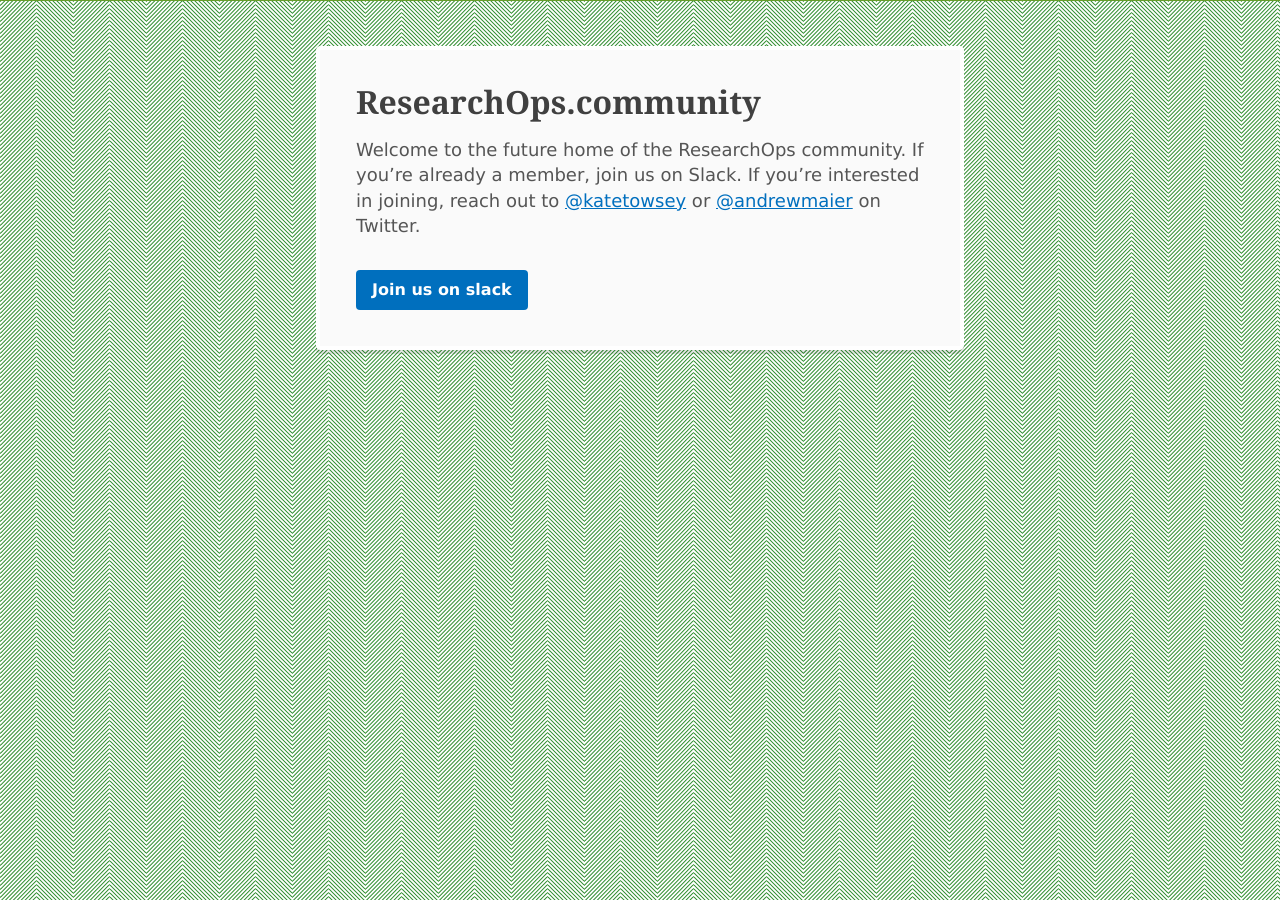
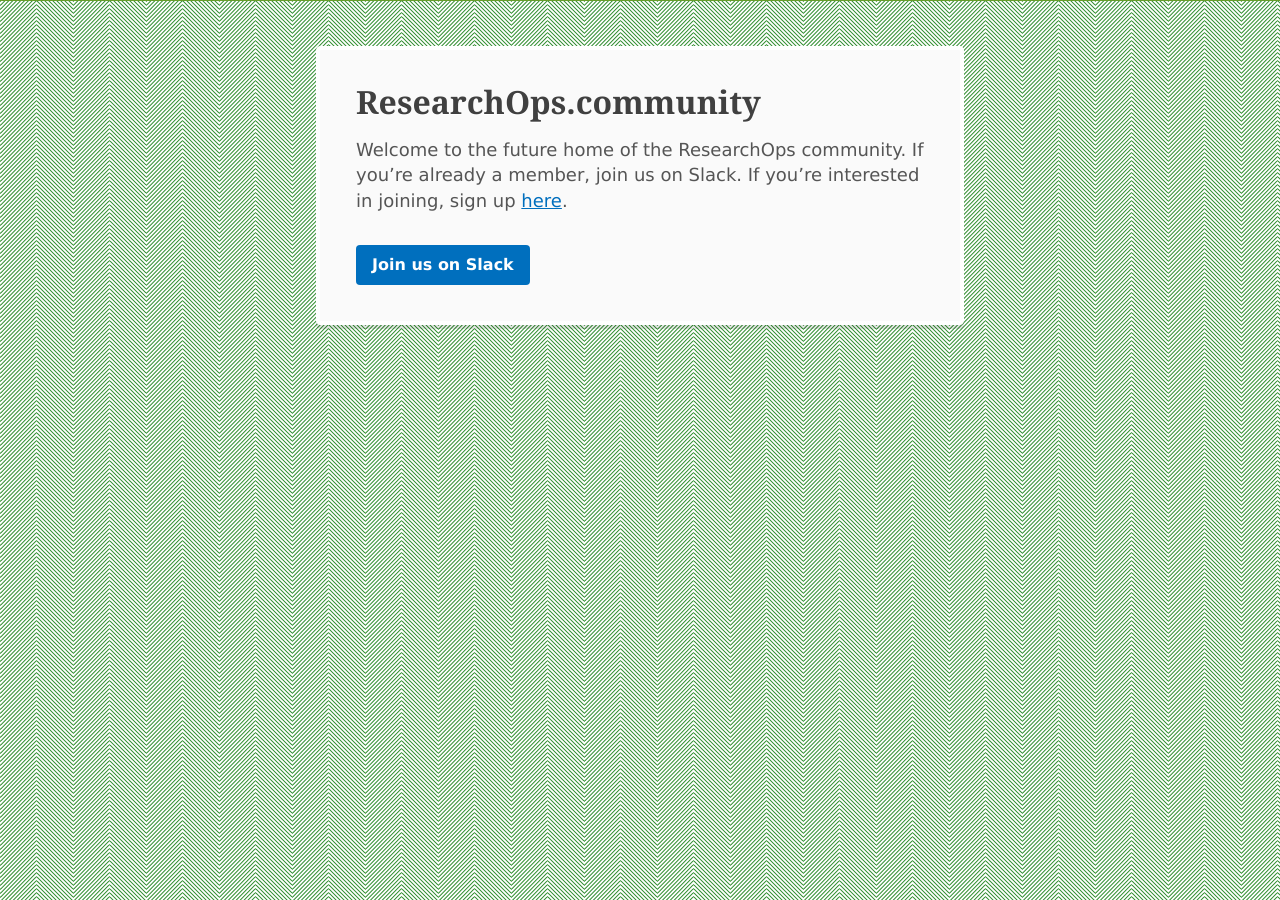
Before and after one commit to researchops/www, a Jekyll site: the page built from _pages/index.html, in a window 1280 px wide. Built offline with Jekyll 4.4.1, drawn with Linux system fonts in a browser that asks for light colours; nearby versions of some CDN libraries; some web fonts are replaced; library files that are not in the unit come from our copies.

Commit message:
Add waitlist link

```diff
--- a/_pages/index.html
+++ b/_pages/index.html
@@ -15,8 +15,8 @@
     <main id="main" role="main">
       <div class="wrapper">
         <h1>ResearchOps<span class="dot-community">.community</span></h1>
-        <p>Welcome to the future home of the ResearchOps community. If you&rsquo;re already a member, join us on Slack. If you&rsquo;re interested in joining, reach out to <a href="https://twitter.com/katetowsey">@katetowsey</a> or <a href="https://twitter.com/andrewmaier">@andrewmaier</a> on Twitter.</p>
-        <a class="slack" href="https://researchops-community.slack.com">Join us on slack</a>
+        <p>Welcome to the future home of the ResearchOps community. If you&rsquo;re already a member, join us on Slack. If you&rsquo;re interested in joining, sign up <a href="https://docs.google.com/forms/u/1/d/e/1FAIpQLSeudMEcn9DLOebeomPMNgqCAVzIujzH8h76u0WaWASIMgvyxQ/viewform">here</a>.</p>
+        <a class="slack" href="https://researchops-community.slack.com">Join us on Slack</a>
       </div>
     </main>
   </body>
```
